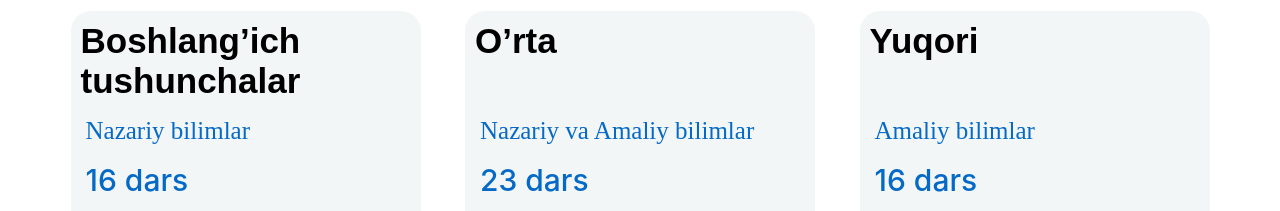
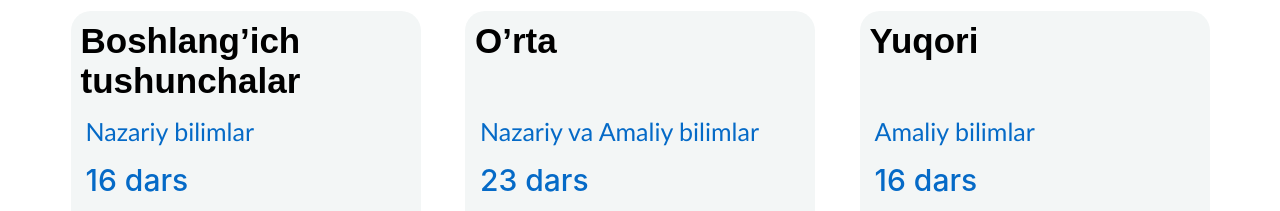
Before and after one commit to raxmatillo-ruziyev/Dezenfeksiya, a plain HTML site: page index.html in a window 1280 px wide. Shown: the part 1855-2066 px from the top of the page. Drawn offline with Linux system fonts and the light colour scheme; a web font is replaced by a local one.

Commit message:
Update main.css

```diff
--- a/main.css
+++ b/main.css
@@ -403,7 +403,7 @@ z-index: 100000;
   position: absolute;
   top: 110px;
   left: 15px;
-  font-family: "Unbounded" sans-serif;
+   font-family: 'Gill Sans', 'Gill Sans MT', Calibri, 'Trebuchet MS', sans-serif;
   font-size: 25px;
   font-weight: 500;
   line-height: 20px;
```
